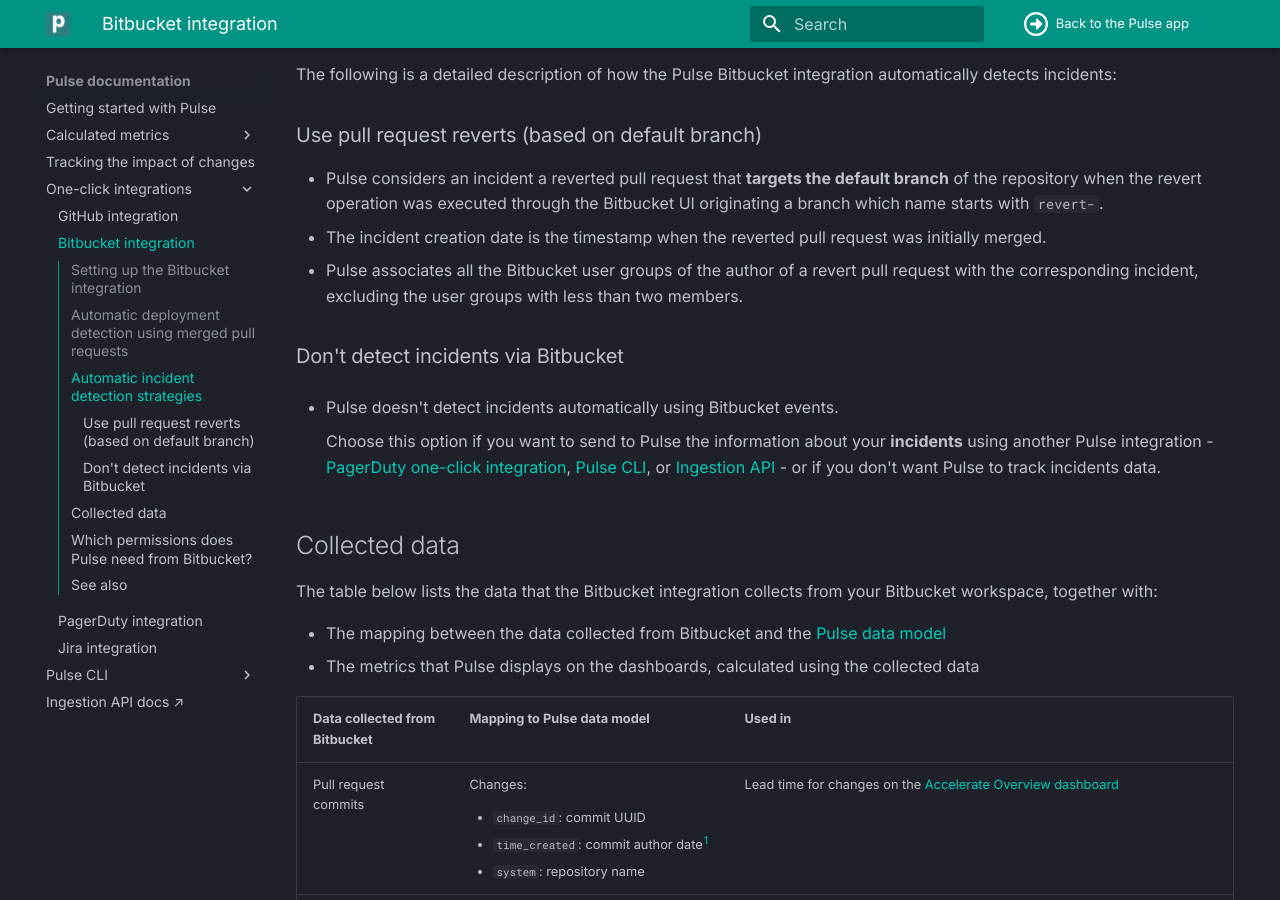
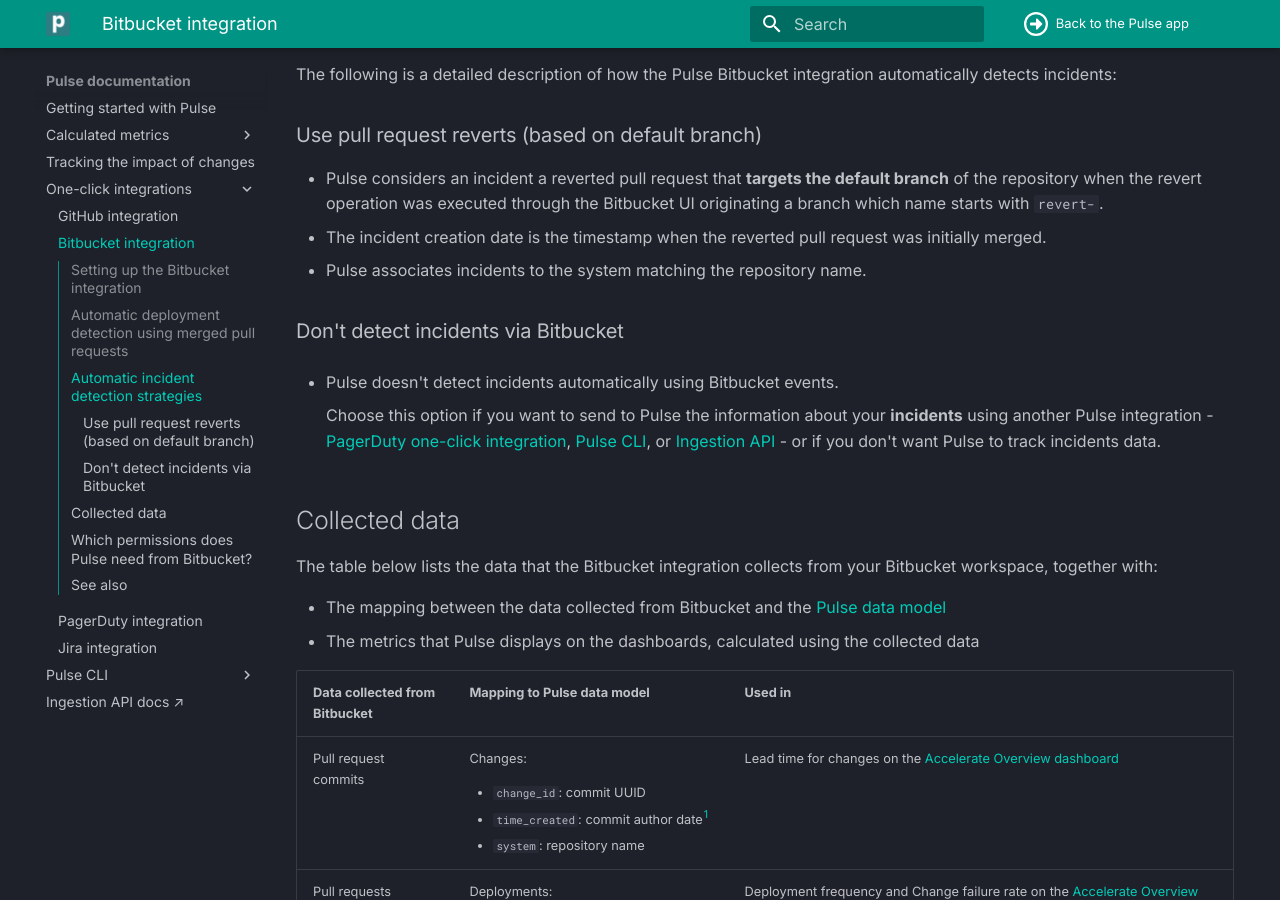
Before and after one commit to codacy/pulse-user-docs, an MkDocs documentation site: the page built from docs/one-click-integrations/bitbucket-integration.md, in a window 1280 px wide and 900 px high, scrolled down 3351 px. Built offline with MkDocs 1.6.1 and Material for MkDocs 9.7.7, drawn with Linux system fonts in a browser that asks for light colours.

Commit message:
fix: Removed rule for user groups and added rule for incident system

```diff
--- a/docs/one-click-integrations/bitbucket-integration.md
+++ b/docs/one-click-integrations/bitbucket-integration.md
@@ -65,7 +65,7 @@
 
 -   Pulse considers an incident a reverted pull request that **targets the default branch** of the repository when the revert operation was executed through the Bitbucket UI originating a branch which name starts with `revert-`.
 -   The incident creation date is the timestamp when the reverted pull request was initially merged.
--   Pulse associates all the Bitbucket user groups of the author of a revert pull request with the corresponding incident, excluding the user groups with less than two members.
+-   Pulse associates incidents to the system matching the repository name.
 
 ### Don't detect incidents via Bitbucket
 
```
